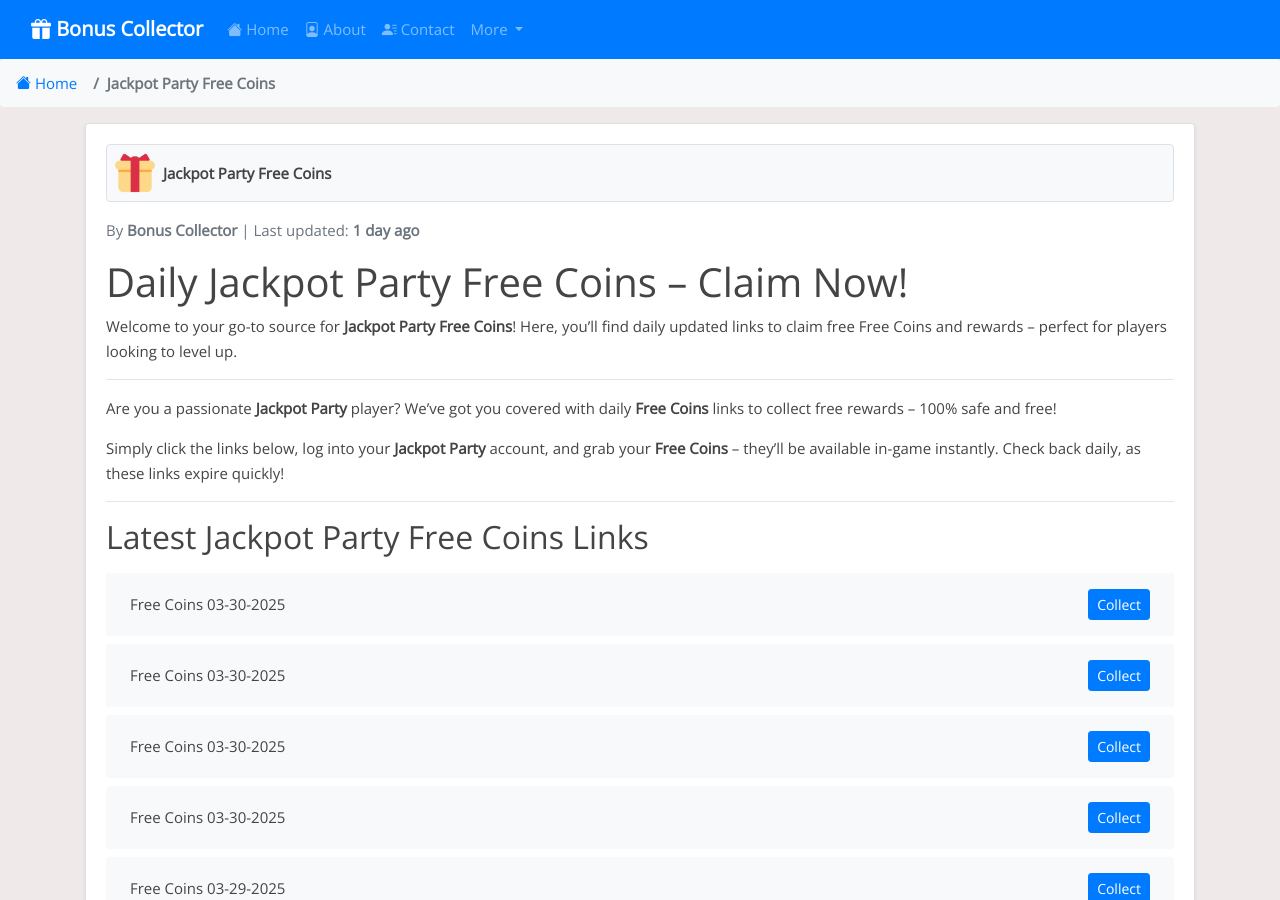
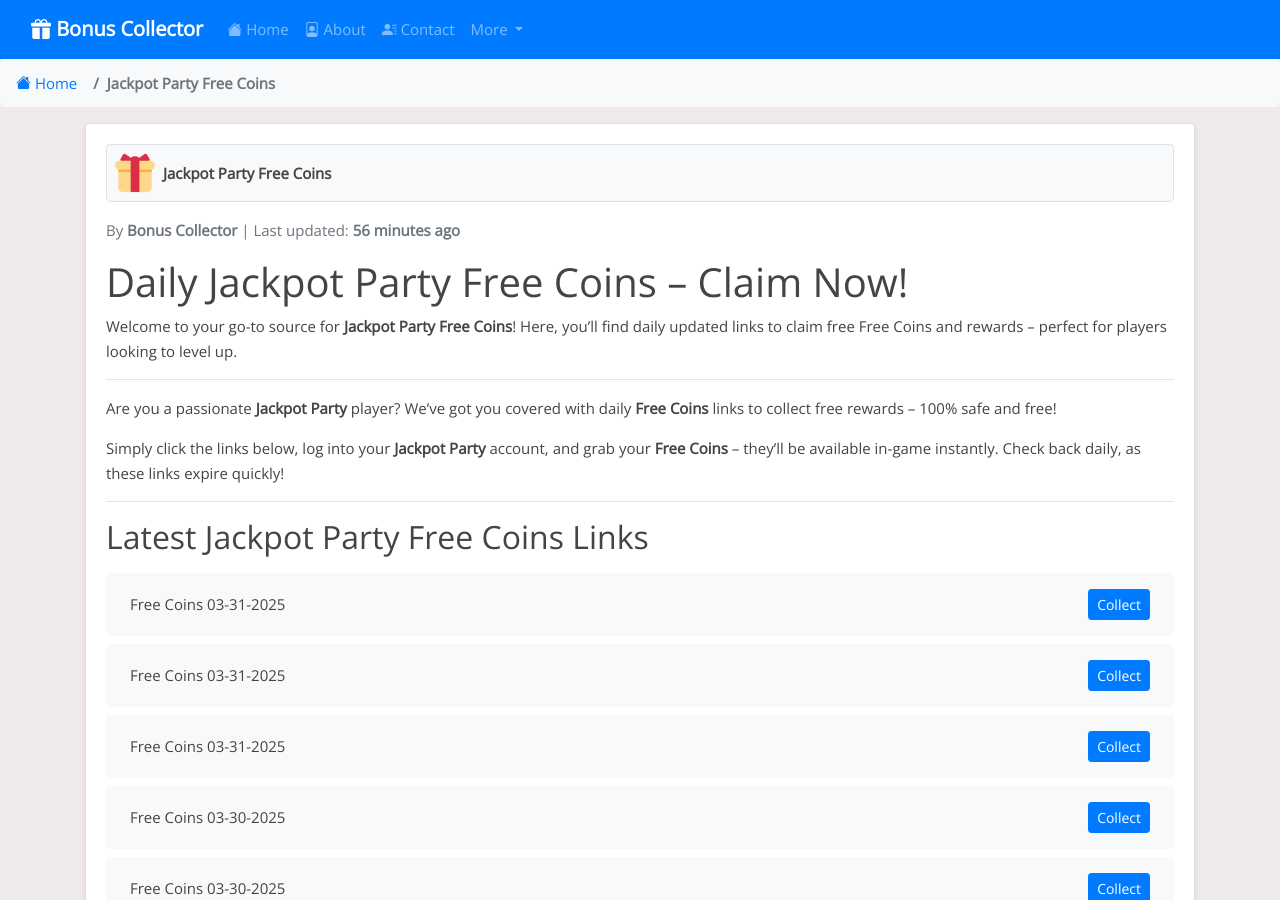
Before and after one commit to iamrohan99/bc-net, a Jekyll site: the page built from _posts/2024-07-31-jackpot-party.md, in a window 1280 px wide and 900 px high. Built offline with Jekyll 4.4.1, drawn with Linux system fonts in a browser that asks for light colours; some of the changed text lies outside the part shown.

Commit message:
Update jackpot-party reward links, content, and last modified date - 2025-03-31 04:29

```diff
--- a/_data/include_files.yml
+++ b/_data/include_files.yml
@@ -45,7 +45,7 @@ wizard-of-oz.html:
 lotsa-slots.html:
   last_modified: "2025-03-30T09:23:14Z"
 jackpot-party.html:
-  last_modified: "2025-03-30T05:23:47Z"
+  last_modified: "2025-03-31T04:29:51Z"
 quick-hit-slots.html:
   last_modified: "2025-03-30T04:30:13Z"
 heart-of-vegas.html:
--- a/_includes/jackpot-party.html
+++ b/_includes/jackpot-party.html
@@ -1,4 +1,16 @@
 <ul class="list-group mt-3 mb-4">
+  <li class="list-group-item d-flex justify-content-between align-items-center">
+    <span>Free Coins 03-31-2025</span>
+    <a href="https://bit.ly/4hQtNpC" class="btn btn-primary btn-sm">Collect</a>
+  </li>
+  <li class="list-group-item d-flex justify-content-between align-items-center">
+    <span>Free Coins 03-31-2025</span>
+    <a href="https://bit.ly/429JpPg" class="btn btn-primary btn-sm">Collect</a>
+  </li>
+  <li class="list-group-item d-flex justify-content-between align-items-center">
+    <span>Free Coins 03-31-2025</span>
+    <a href="http://bit.ly/4jexyXj" class="btn btn-primary btn-sm">Collect</a>
+  </li>
   <li class="list-group-item d-flex justify-content-between align-items-center">
     <span>Free Coins 03-30-2025</span>
     <a href="https://jackpotpartycasino.jckpt.me/a59e88c9b3" class="btn btn-primary btn-sm">Collect</a>
@@ -387,16 +399,4 @@
     <span>Free Coins 02-25-2025</span>
     <a href="https://bit.ly/3EP4p6b" class="btn btn-primary btn-sm">Collect</a>
   </li>
-  <li class="list-group-item d-flex justify-content-between align-items-center">
-    <span>Free Coins 02-25-2025</span>
-    <a href="https://bit.ly/4hSThDL" class="btn btn-primary btn-sm">Collect</a>
-  </li>
-  <li class="list-group-item d-flex justify-content-between align-items-center">
-    <span>Free Coins 02-24-2025</span>
-    <a href="https://bit.ly/412yM04" class="btn btn-primary btn-sm">Collect</a>
-  </li>
-  <li class="list-group-item d-flex justify-content-between align-items-center">
-    <span>Free Coins 02-24-2025</span>
-    <a href="http://bit.ly/3QsaOGO" class="btn btn-primary btn-sm">Collect</a>
-  </li>
 </ul>
```
Also changed, not shown: links-json/jackpot-party.json (+12 -12 lines).
